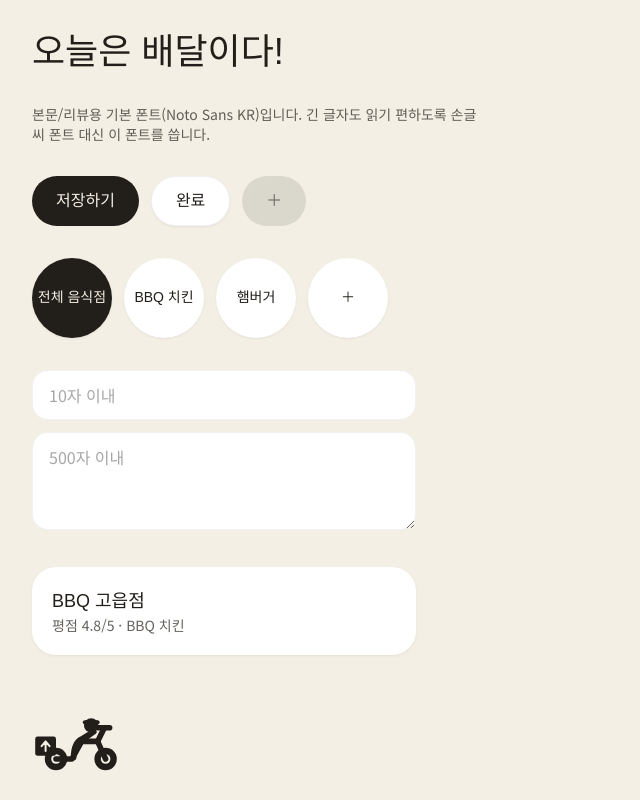
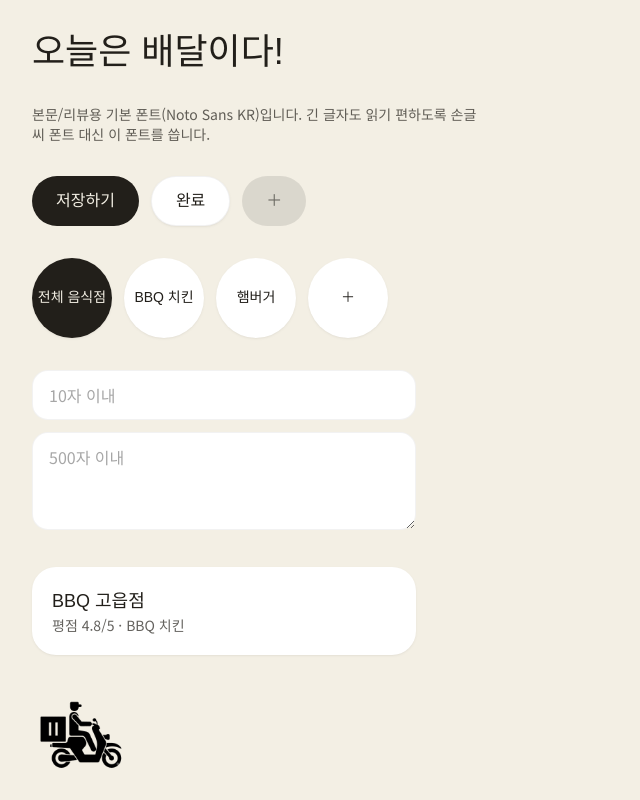
Before and after one commit to s100422/todayideliver, a Next.js app: page /style-preview in a window 1280 px wide. Shown: the top 800 px of the page, without its empty margins (0-640 px from the left). Built offline with nearby package versions, Linux system fonts and the light colour scheme; a web font is replaced by a local one.

Commit message:
Use provided pictogram image for the delivery scooter icon
Swaps the hand-drawn SVG for images/픽토.png (copied to
public/delivery-icon.png), rendered via next/image.

```diff
--- a/components/icons/DeliveryScooterIcon.tsx
+++ b/components/icons/DeliveryScooterIcon.tsx
@@ -1,60 +1,15 @@
+import Image from 'next/image'
+
 export function DeliveryScooterIcon({ className }: { className?: string }) {
   return (
-    <svg
-      viewBox="0 0 120 100"
-      fill="none"
-      xmlns="http://www.w3.org/2000/svg"
+    <Image
+      src="/delivery-icon.png"
+      alt="배달 오토바이"
+      width={552}
+      height={452}
       className={className}
-    >
-      {/* rear wheel */}
-      <circle cx="30" cy="80" r="14" fill="currentColor" />
-      <circle cx="30" cy="80" r="6" fill="var(--color-paper)" />
-      {/* front wheel */}
-      <circle cx="92" cy="80" r="14" fill="currentColor" />
-      <circle cx="92" cy="80" r="6" fill="var(--color-paper)" />
-      {/* scooter body */}
-      <path
-        d="M30 80 L50 80 L62 58 L82 58 L92 80"
-        stroke="currentColor"
-        strokeWidth="7"
-        strokeLinecap="round"
-        strokeLinejoin="round"
-      />
-      {/* handlebar */}
-      <path
-        d="M82 58 L90 42"
-        stroke="currentColor"
-        strokeWidth="7"
-        strokeLinecap="round"
-      />
-      <path
-        d="M83 41 L97 41"
-        stroke="currentColor"
-        strokeWidth="7"
-        strokeLinecap="round"
-      />
-      {/* delivery box */}
-      <rect x="4" y="52" width="26" height="24" rx="3" fill="currentColor" />
-      <path
-        d="M12 64 L17 58 L22 64 M17 58 L17 70"
-        stroke="var(--color-paper)"
-        strokeWidth="2.5"
-        strokeLinecap="round"
-        strokeLinejoin="round"
-      />
-      {/* rider body */}
-      <path
-        d="M52 78 C52 66 56 58 62 55 L70 50"
-        stroke="currentColor"
-        strokeWidth="7"
-        strokeLinecap="round"
-      />
-      {/* rider arm to handlebar */}
-      <path d="M64 56 L78 46" stroke="currentColor" strokeWidth="6" strokeLinecap="round" />
-      {/* rider head */}
-      <circle cx="74" cy="38" r="9" fill="currentColor" />
-      {/* rider cap brim */}
-      <path d="M66 34 L82 34" stroke="currentColor" strokeWidth="5" strokeLinecap="round" />
-    </svg>
+      style={{ objectFit: 'contain' }}
+      priority
+    />
   )
 }
```
Also changed, not shown: public/delivery-icon.png (added).
